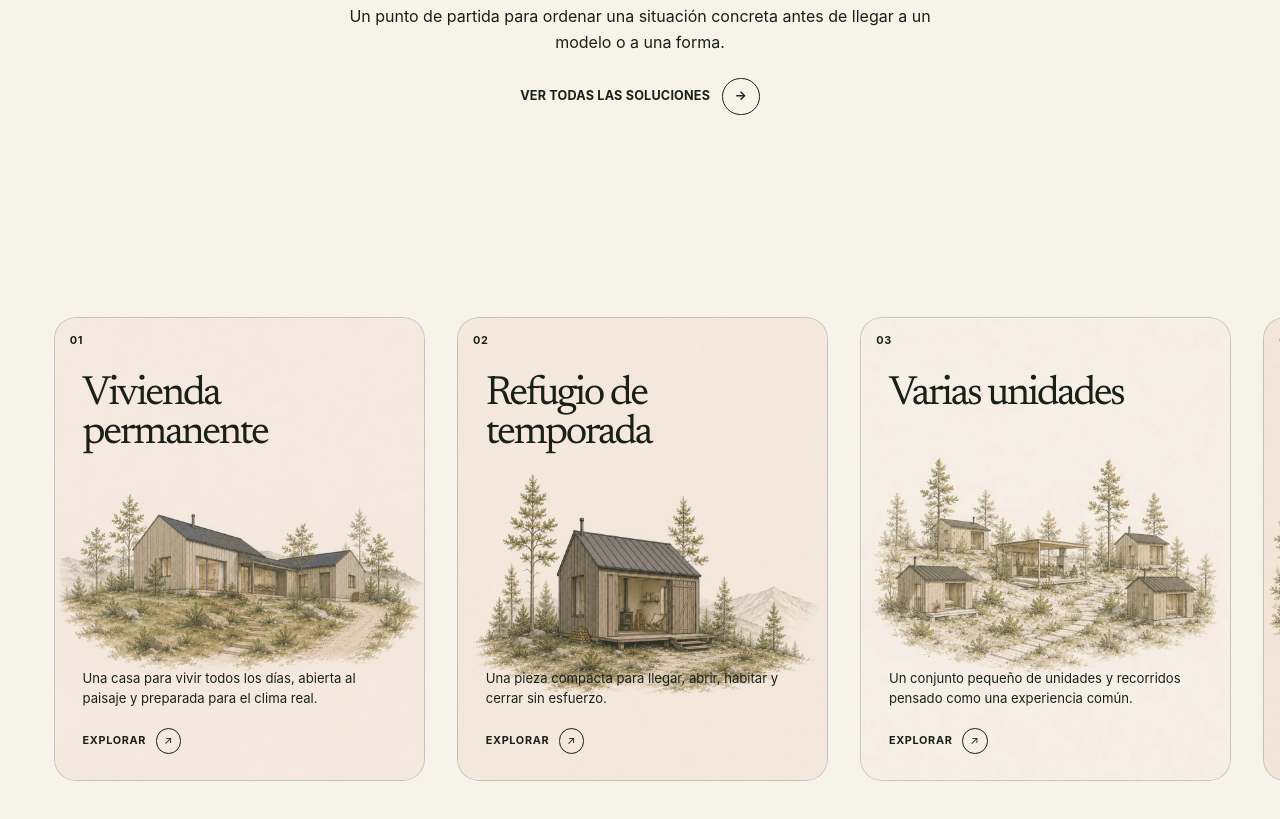
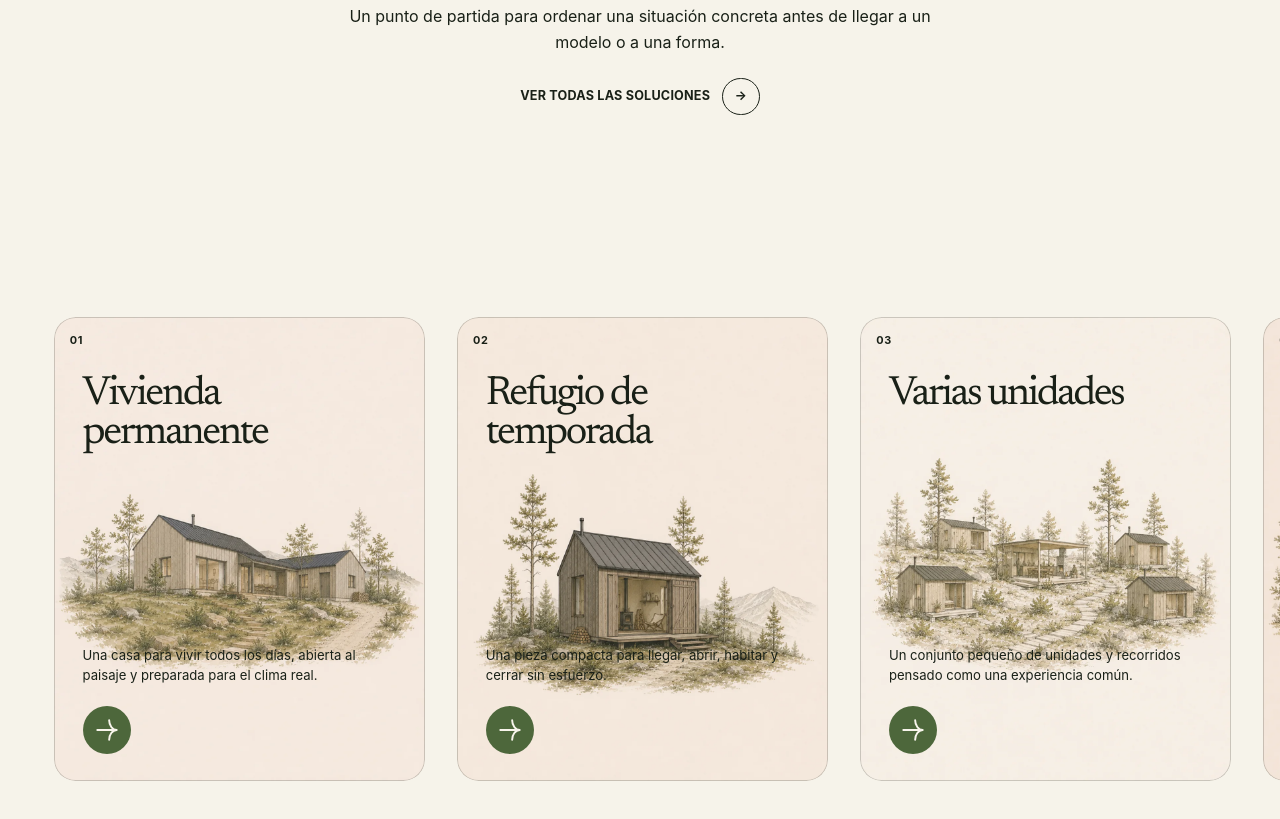
Before and after one commit to muga-system/hospitalidades-linde, an Astro site: page / in a window 1280 px wide. Shown: the part 1029-1848 px from the top of the page. Built offline with nearby package versions, Linux system fonts and the light colour scheme; Astro itself is replaced by a stand-in of ours; a web font is replaced by a local one.

Commit message:
feat: unifica los CTA circulares de soluciones

```diff
--- a/src/components/global/ActionLink.astro
+++ b/src/components/global/ActionLink.astro
@@ -1,4 +1,6 @@
 ---
+import CtaArrow from './CtaArrow.astro';
+
 type Props = {
   href: string;
   label: string;
@@ -17,15 +19,6 @@ const hasWipe = variant === 'hero' || variant === 'nav';
     {hasWipe && <span class="action-link__label-wipe" aria-hidden="true">{label}</span>}
   </span>
   {variant !== 'nav' && <span class="action-link__mark" aria-hidden="true">
-    {variant === 'hero' ? (
-      <span class="action-link__arrows">
-        <svg class="action-link__arrow action-link__arrow--out" viewBox="0 0 26 26" fill="none" focusable="false">
-          <path d="M4 13h18M15 4c0 4.5 3 9 7 9M15 22c0-4.5 3-9 7-9" stroke="currentColor" stroke-width="1.8" stroke-linecap="round" stroke-linejoin="round" />
-        </svg>
-        <svg class="action-link__arrow action-link__arrow--in" viewBox="0 0 26 26" fill="none" focusable="false">
-          <path d="M4 13h18M15 4c0 4.5 3 9 7 9M15 22c0-4.5 3-9 7-9" transform="rotate(-45 13 13)" stroke="currentColor" stroke-width="1.8" stroke-linecap="round" stroke-linejoin="round" />
-        </svg>
-      </span>
-    ) : '→'}
+    {variant === 'hero' ? <CtaArrow /> : '→'}
   </span>}
 </a>
--- /dev/null
+++ b/src/components/global/CtaArrow.astro
@@ -0,0 +1,8 @@
+<span class="action-link__arrows">
+  <svg class="action-link__arrow action-link__arrow--out" viewBox="0 0 26 26" fill="none" focusable="false">
+    <path d="M4 13h18M15 4c0 4.5 3 9 7 9M15 22c0-4.5 3-9 7-9" stroke="currentColor" stroke-width="1.8" stroke-linecap="round" stroke-linejoin="round" />
+  </svg>
+  <svg class="action-link__arrow action-link__arrow--in" viewBox="0 0 26 26" fill="none" focusable="false">
+    <path d="M4 13h18M15 4c0 4.5 3 9 7 9M15 22c0-4.5 3-9 7-9" transform="rotate(-45 13 13)" stroke="currentColor" stroke-width="1.8" stroke-linecap="round" stroke-linejoin="round" />
+  </svg>
+</span>
--- a/src/components/home/SolutionEntry.astro
+++ b/src/components/home/SolutionEntry.astro
@@ -1,4 +1,5 @@
 ---
+import CtaArrow from '../global/CtaArrow.astro';
 import type { HomeSolutionCard } from '../../data/types';
 
 type Props = { solution: HomeSolutionCard; index: number };
@@ -14,7 +15,9 @@ const { solution, index } = Astro.props;
     </figure>
     <div class="solution-entry__text">
       <p>{solution.summary}</p>
-      <span class="solution-entry__action">Explorar <b aria-hidden="true">↗</b></span>
+      <span class="solution-entry__action action-link action-link--hero action-link--wipe" aria-hidden="true">
+        <span class="action-link__mark"><CtaArrow /></span>
+      </span>
     </div>
   </a>
 </article>
@@ -28,8 +31,7 @@ const { solution, index } = Astro.props;
   .solution-entry__title { position: absolute; z-index: 1; top: 3.6rem; left: 1.8rem; right: 1.8rem; max-width: 12ch; color: var(--ink); font-family: var(--display); font-size: clamp(2rem, 3.2vw, 3.4rem); font-weight: 400; line-height: .96; letter-spacing: -.06em; }
   .solution-entry__text { position: relative; z-index: 1; width: 100%; max-width: 30rem; padding: 0 1.8rem 1.7rem; }
   .solution-entry__text p { margin-top: .9rem; font-size: .82rem; line-height: 1.5; }
-  .solution-entry__action { display: inline-flex; align-items: center; gap: .6rem; margin-top: 1.25rem; font-size: .68rem; font-weight: 700; letter-spacing: .06em; text-transform: uppercase; }
-  .solution-entry__action b { display: grid; place-items: center; width: 1.6rem; height: 1.6rem; border: 1px solid currentColor; border-radius: 50%; font-weight: 400; transition: transform var(--motion-base) var(--ease); }
+  .solution-entry__action { --cta-height: 3rem; --cta-color: var(--white); --cta-wipe-background: var(--leaf); --cta-wipe-color: var(--ink); --cta-focus-color: var(--earth); margin-top: 1.25rem; }
   .solution-entry a:hover .solution-entry__media .media__image { transform: none; }
-  .solution-entry a:hover .solution-entry__action b { transform: translateX(.2rem); }
+  .solution-entry a:is(:hover, :focus-visible) .solution-entry__action { --cta-fill-position: 0% 50%; --cta-label-delay: 0ms; --cta-mark-delay: 150ms; --cta-arrow-out: translateX(145%); --cta-arrow-in: translate(0, 0); --cta-arrow-out-delay: 150ms; --cta-arrow-in-delay: 240ms; }
 </style>
```
